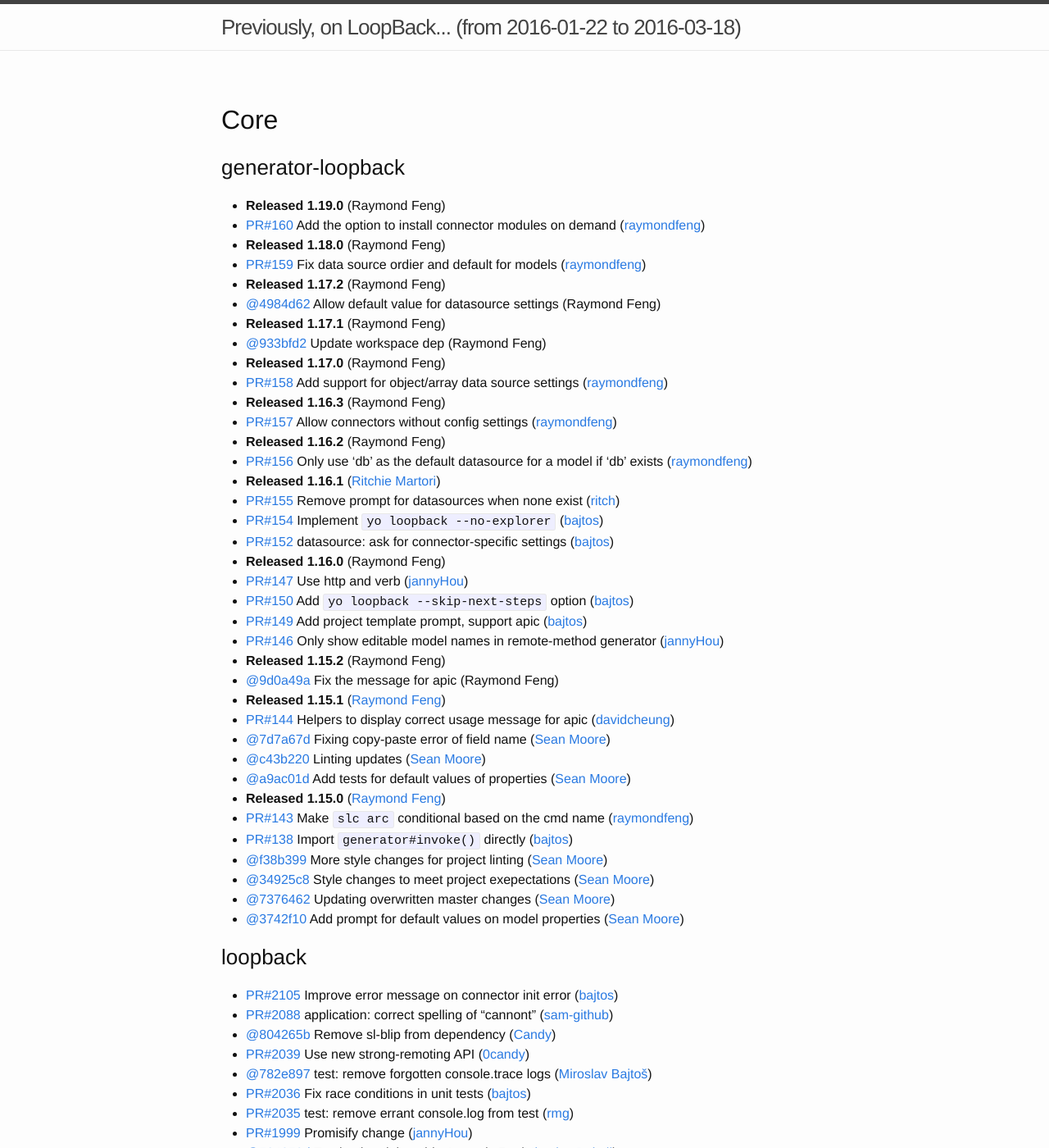
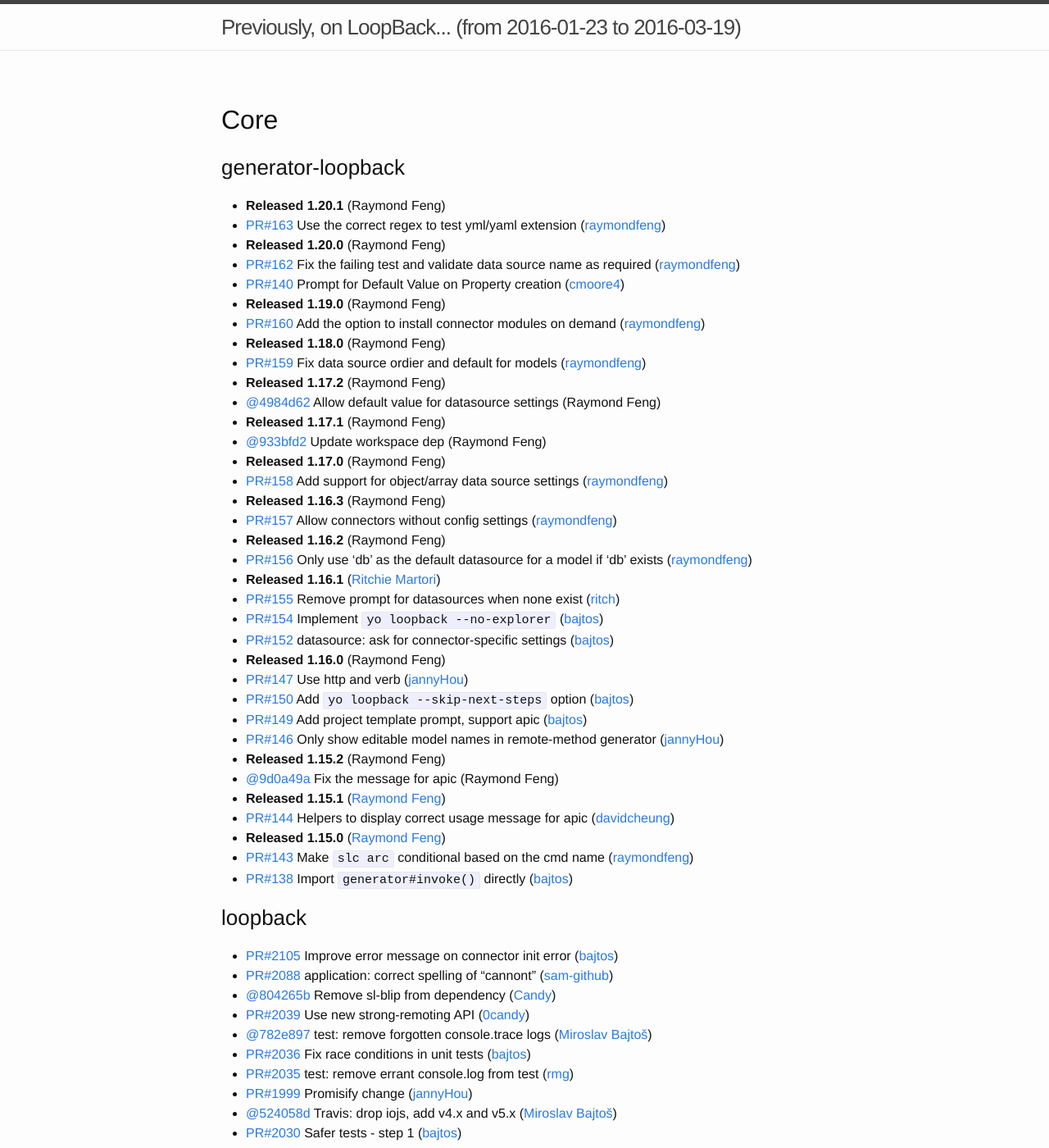
Before and after one commit to strongloop/loopback, a Jekyll site: the page built from index.md, in a window 1280 px wide and 1400 px high. Shown: the whole window at 82% size. Built offline with Jekyll 4.4.1, drawn with Linux system fonts in a browser that asks for light colours; some of the changed text lies outside the part shown.

Commit message:
Update changelog

```diff
--- a/index.md
+++ b/index.md
@@ -1,11 +1,16 @@
 ---
 layout: page
-since: (from 2016-01-22 to 2016-03-18)
+since: (from 2016-01-23 to 2016-03-19)
 ---
 
 ## Core
 
 ### generator-loopback
+ * **Released 1.20.1** (Raymond Feng)
+ * [PR#163](https://github.com/strongloop/generator-loopback/pull/163) Use the correct regex to test yml/yaml extension ([raymondfeng](https://github.com/raymondfeng))
+ * **Released 1.20.0** (Raymond Feng)
+ * [PR#162](https://github.com/strongloop/generator-loopback/pull/162) Fix the failing test and validate data source name as required ([raymondfeng](https://github.com/raymondfeng))
+ * [PR#140](https://github.com/strongloop/generator-loopback/pull/140) Prompt for Default Value on Property creation ([cmoore4](https://github.com/cmoore4))
  * **Released 1.19.0** (Raymond Feng)
  * [PR#160](https://github.com/strongloop/generator-loopback/pull/160) Add the option to install connector modules on demand ([raymondfeng](https://github.com/raymondfeng))
  * **Released 1.18.0** (Raymond Feng)
@@ -33,16 +38,9 @@
  * [@9d0a49a](https://github.com/strongloop/generator-loopback/commit/9d0a49ab2da5d801041ab2ae8a0b0a80cedfadc3) Fix the message for apic (Raymond Feng)
  * **Released 1.15.1** ([Raymond Feng](https://github.com/raymondfeng))
  * [PR#144](https://github.com/strongloop/generator-loopback/pull/144) Helpers to display correct usage message for apic ([davidcheung](https://github.com/davidcheung))
- * [@7d7a67d](https://github.com/strongloop/generator-loopback/commit/7d7a67d463d89988879a85f534731904aa6f4691) Fixing copy-paste error of field name ([Sean Moore](https://github.com/cmoore4))
- * [@c43b220](https://github.com/strongloop/generator-loopback/commit/c43b22092716e337ae85b24cb93d63970a631d03) Linting updates ([Sean Moore](https://github.com/cmoore4))
- * [@a9ac01d](https://github.com/strongloop/generator-loopback/commit/a9ac01d3d1886b0b0f0f6245d5d5195902c18405) Add tests for default values of properties ([Sean Moore](https://github.com/cmoore4))
  * **Released 1.15.0** ([Raymond Feng](https://github.com/raymondfeng))
  * [PR#143](https://github.com/strongloop/generator-loopback/pull/143) Make `slc arc` conditional based on the cmd name ([raymondfeng](https://github.com/raymondfeng))
  * [PR#138](https://github.com/strongloop/generator-loopback/pull/138) Import `generator#invoke()` directly ([bajtos](https://github.com/bajtos))
- * [@f38b399](https://github.com/strongloop/generator-loopback/commit/f38b399a953dc2262e2765a4bd603753787de032) More style changes for project linting ([Sean Moore](https://github.com/cmoore4))
- * [@34925c8](https://github.com/strongloop/generator-loopback/commit/34925c88ca233c1ae6bb467379532ab5824c8d49) Style changes to meet project exepectations ([Sean Moore](https://github.com/cmoore4))
- * [@7376462](https://github.com/strongloop/generator-loopback/commit/73764623988fa85b8ec42ff2a6e2aec0014298d4) Updating overwritten master changes ([Sean Moore](https://github.com/cmoore4))
- * [@3742f10](https://github.com/strongloop/generator-loopback/commit/3742f10f6d61084eed9d0f244163523437a75198) Add prompt for default values on model properties ([Sean Moore](https://github.com/cmoore4))
 
 
 ### loopback
@@ -106,9 +104,9 @@
 ## Connectors
 
 ### loopback-connector-cloudant
+ * [PR#9](https://github.com/strongloop/loopback-connector-cloudant/pull/9) Sort by date field did not work. Error: Unspecified or ambiguous sort… ([htammen](https://github.com/htammen))
  * **Released 1.0.7** ([Anthony Ffrench](https://github.com/tonyffrench))
  * [@78bd90d](https://github.com/strongloop/loopback-connector-cloudant/commit/78bd90d934ec2d01ac98e865d52f0c0f8f285cbc) coerce id names before attempting to resolve includes ([Anthony Ffrench](https://github.com/tonyffrench))
- * [@8215d3a](https://github.com/strongloop/loopback-connector-cloudant/commit/8215d3a66df8f2603b50ba856559313db1542312) Sort by date field did not work. Error: Unspecified or ambiguous sort type. Try appending :number or :string to the sort field. checkdate ([Helmut Tammen](https://github.com/htammen))
  * **Released 1.0.6** ([Anthony Ffrench](https://github.com/tonyffrench))
  * [@60e705e](https://github.com/strongloop/loopback-connector-cloudant/commit/60e705ed4f720ae940952f9418d76f236b67112a) rename CHANGES to work with slt-release ([Anthony Ffrench](https://github.com/tonyffrench))
  * [@33dfc47](https://github.com/strongloop/loopback-connector-cloudant/commit/33dfc47e6254f9b1c7b7736a59e5aef7eb1836c1) Include related docs in chunks to avoid too many boolean clauses, closes #6 ([Anthony Ffrench](https://github.com/tonyffrench))
@@ -191,8 +189,8 @@
 
 
 ### loopback-connector-rest
- * [@0d3f11f](https://github.com/strongloop/loopback-connector-rest/commit/0d3f11f04961577c2dc91a69a1bd8e12be2f4533) Derive the http source from the template (Raymond Feng)
- * [@ddedeb2](https://github.com/strongloop/loopback-connector-rest/commit/ddedeb2c6ac28f0ec976e637a19b3837c1fb60a3) Allow functions to specify param http source ([Raymond Feng](https://github.com/raymondfeng))
+ * **Released 2.0.0** (Raymond Feng)
+ * [PR#56](https://github.com/strongloop/loopback-connector-rest/pull/56) Enhance http source mapping for parameters from the REST template ([raymondfeng](https://github.com/raymondfeng))
  * **Released 1.11.0** (Raymond Feng)
  * [PR#55](https://github.com/strongloop/loopback-connector-rest/pull/55) Feature/switch to jsonpath plus ([raymondfeng](https://github.com/raymondfeng))
  * [PR#49](https://github.com/strongloop/loopback-connector-rest/pull/49) handle http status code >= 4XX as errors ([horiaradu](https://github.com/horiaradu))
@@ -249,6 +247,12 @@
 
 
 ### loopback-component-passport
+ * **Released 2.1.0** (Raymond Feng)
+ * [@b558062](https://github.com/strongloop/loopback-component-passport/commit/b5580624f6ee1eaabb31b7b014a654b76c833de1) Update deps (Raymond Feng)
+ * [PR#116](https://github.com/strongloop/loopback-component-passport/pull/116) Fix getting AuthStrategy directly from package when Strategy key is n… ([kwiky](https://github.com/kwiky))
+ * [PR#112](https://github.com/strongloop/loopback-component-passport/pull/112) Throw softer error in `local` strategy ... ([vshushkov](https://github.com/vshushkov))
+ * [PR#105](https://github.com/strongloop/loopback-component-passport/pull/105) provider name can be configured in options ([clarkorz](https://github.com/clarkorz))
+ * [PR#104](https://github.com/strongloop/loopback-component-passport/pull/104) Avoid duplicate user identities ([clarkorz](https://github.com/clarkorz))
  * [PR#121](https://github.com/strongloop/loopback-component-passport/pull/121) Fix email validation for LDAP ([loay](https://github.com/loay))
 
 
```
